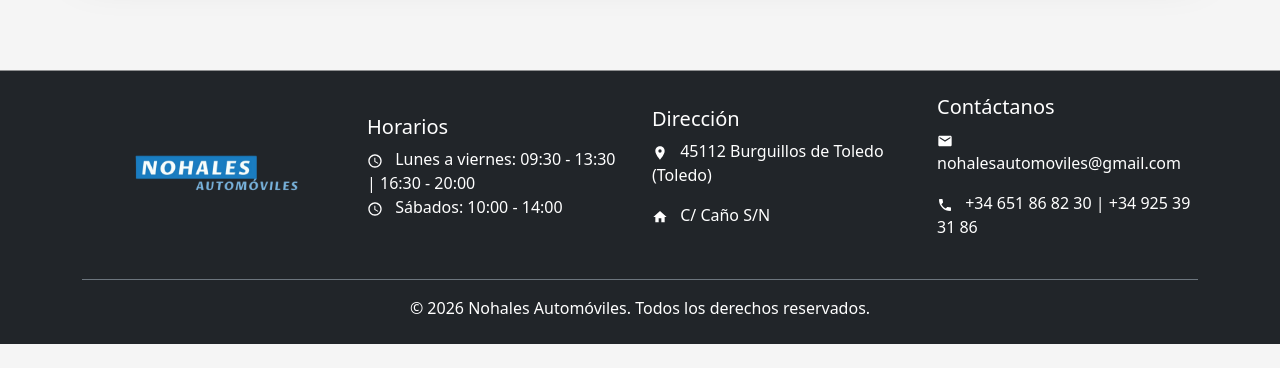
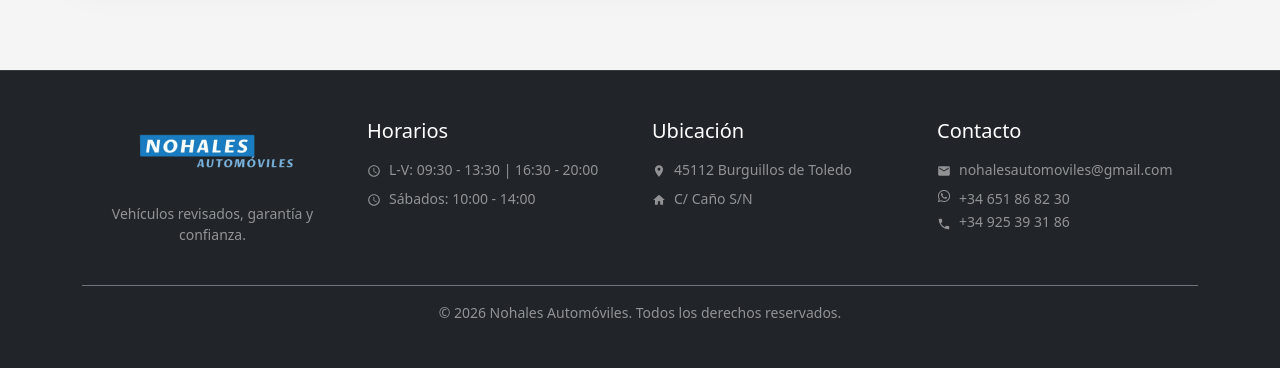
Before and after one commit to JorP2/concesionario-web, a React (Create React App) app in the folder frontend/: page / in a window 1280 px wide. Shown: the part 1307-1675 px from the top of the page. Before the commit the page ends 1651 px from the top, so only its background shows below. Built offline with nearby package versions, Linux system fonts and the light colour scheme.

Commit message:
Mejora del diseño del footer

```diff
--- a/frontend/src/components/Footer.jsx
+++ b/frontend/src/components/Footer.jsx
@@ -1,46 +1,84 @@
 import { MdEmail, MdPhone, MdLocationOn, MdHome, MdAccessTime } from "react-icons/md";
+import { FaWhatsapp } from "react-icons/fa";
 
 function Footer() {
   return (
-    <footer className="bg-dark text-white py-4 mt-5" style={{ borderTop: "1px solid rgba(180, 180, 180, 0.75)" }}>
+    <footer
+      className="bg-dark text-white py-5 mt-5"
+      style={{ borderTop: "1px solid rgba(255,255,255,0.1)" }}
+    >
       <div className="container">
-        <div className="row text-center text-md-start align-items-center">
 
-          <div className="col-12 col-md-3 mb-4 mb-md-0 text-center">
+        <div className="row g-4 text-center text-md-start align-items-start">
+
+          {/* LOGO */}
+          <div className="col-12 col-md-3 text-center">
             <img
               src="/logoNohalesAutomoviles.png"
               alt="Logo Nohales Automoviles"
-              className="img-fluid"
-              style={{ maxWidth: "180px" }}
+              className="img-fluid mb-3"
+              style={{ maxWidth: "170px" }}
             />
+            <p className="text-white-50 small">
+              Vehículos revisados, garantía y confianza.
+            </p>
           </div>
 
-          <div className="col-12 col-md-3 mb-4 mb-md-0">
-            <h5>Horarios</h5>
-            <ul className="list-unstyled">
-              <li><MdAccessTime className="me-2"/> Lunes a viernes: 09:30 - 13:30 | 16:30 - 20:00</li>
-              <li><MdAccessTime className="me-2"/> Sábados: 10:00 - 14:00</li>
+          {/* HORARIOS */}
+          <div className="col-12 col-md-3">
+            <h5 className="mb-3">Horarios</h5>
+            <ul className="list-unstyled text-white-50 small">
+              <li className="mb-2">
+                <MdAccessTime className="me-2" />
+                L-V: 09:30 - 13:30 | 16:30 - 20:00
+              </li>
+              <li>
+                <MdAccessTime className="me-2" />
+                Sábados: 10:00 - 14:00
+              </li>
             </ul>
           </div>
 
-          <div className="col-12 col-md-3 mb-4 mb-md-0">
-            <h5>Dirección</h5>
-            <p><MdLocationOn className="me-2"/> 45112 Burguillos de Toledo (Toledo)</p>
-            <p><MdHome className="me-2"/> C/ Caño S/N</p>
+          {/* DIRECCIÓN */}
+          <div className="col-12 col-md-3">
+            <h5 className="mb-3">Ubicación</h5>
+
+            <p className="text-white-50 small mb-2">
+              <MdLocationOn className="me-2" />
+              45112 Burguillos de Toledo
+            </p>
+
+            <p className="text-white-50 small">
+              <MdHome className="me-2" />
+              C/ Caño S/N
+            </p>
           </div>
 
+          {/* CONTACTO */}
           <div className="col-12 col-md-3">
-            <h5>Contáctanos</h5>
-            <p><MdEmail className="me-2"/> nohalesautomoviles@gmail.com</p>
-            <p><MdPhone className="me-2"/> +34 651 86 82 30 | +34 925 39 31 86</p>
+            <h5 className="mb-3">Contacto</h5>
+
+            <p className="text-white-50 small mb-2 footer-hover">
+              <MdEmail className="me-2" />
+              nohalesautomoviles@gmail.com
+            </p>
+
+            <p className="text-white-50 small footer-hover">
+              <FaWhatsapp className="me-2 mb-2" />
+              +34 651 86 82 30
+              <br />
+              <MdPhone className="me-2" />
+              +34 925 39 31 86
+            </p>
           </div>
 
         </div>
 
-        {/* Línea de copyright */}
-        <div className="text-center mt-4 pt-3 border-top border-secondary" style={{ borderColor: "rgba(255,255,255,0.1)" }}>
+        {/* COPYRIGHT */}
+        <div className="text-center mt-4 pt-3 border-top border-secondary small text-white-50">
           © 2026 Nohales Automóviles. Todos los derechos reservados.
         </div>
+
       </div>
     </footer>
   );
--- a/frontend/src/pages/Home.jsx
+++ b/frontend/src/pages/Home.jsx
@@ -3,7 +3,7 @@ import "../styles/Home.css";
 
 function Home() {
   return (
-    <div className="home-page">
+    <div className="home-page bg-light">
 
       {/* HERO */}
       <div className="hero-section text-white d-flex align-items-center "
--- a/frontend/src/styles/Footer.css
+++ b/frontend/src/styles/Footer.css
@@ -1,3 +1,8 @@
-.footer-logo {
-  max-width: 180px;
+.footer-hover {
+  transition: 0.2s ease;
+  cursor: default;
 }
+
+.footer-hover:hover {
+  color: #ffffff;
+}
```
